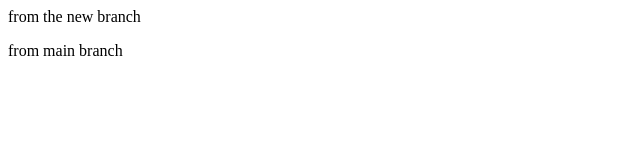
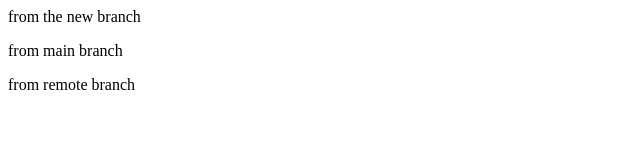
Before and after one commit to Rkb-Hasan/my-practise, a plain HTML site: page index.html in a window 1280 px wide. Shown: the whole page, without its empty margins (0-640 px from the left). Drawn offline with Linux system fonts and the light colour scheme.

Commit message:
change frm remote branch

```diff
--- a/index.html
+++ b/index.html
@@ -8,5 +8,6 @@
   <body>
     from the new branch
     <p>from main branch</p>
+      <p>from remote branch</p>
   </body>
 </html>
```
